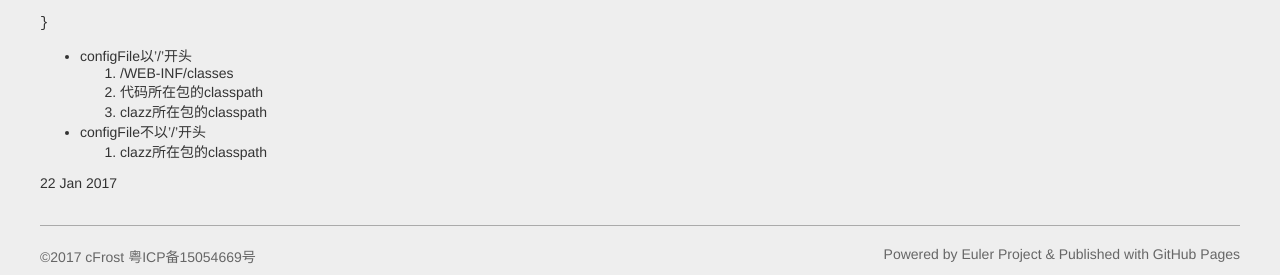
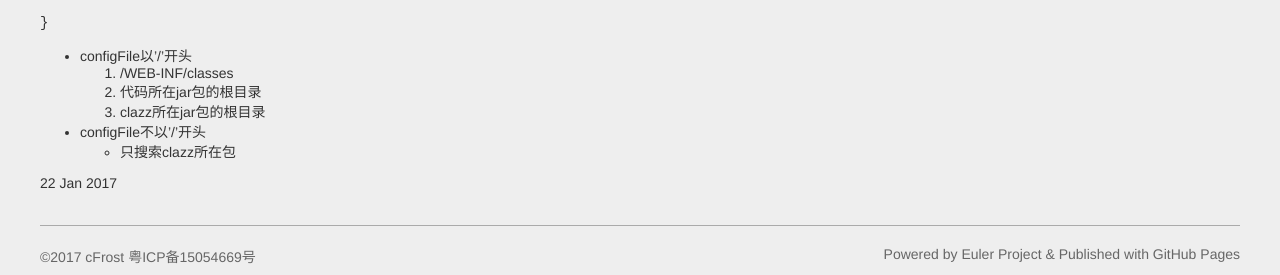
Before and after one commit to cFrost-sun/cfrost-sun.github.io, a Jekyll site: the page built from _posts/2017-01-22-javaReousrceOrder.md, in a window 1280 px wide. Shown: the part 706-981 px from the top of the page. Built offline with Jekyll 4.4.1, drawn with Linux system fonts in a browser that asks for light colours.

Commit message:
update post

```diff
--- a/_posts/2017-01-22-javaReousrceOrder.md
+++ b/_posts/2017-01-22-javaReousrceOrder.md
@@ -49,9 +49,9 @@ public class PropertySource {
 
 * configFile以'/'开头
     1. /WEB-INF/classes
-    2. 代码所在包的classpath
-    3. clazz所在包的classpath
+    2. 代码所在jar包的根目录
+    3. clazz所在jar包的根目录
 * configFile不以'/'开头
-    1. clazz所在包的classpath
+    * 只搜索clazz所在包
 
 {{ page.date | date_to_string }}
```
